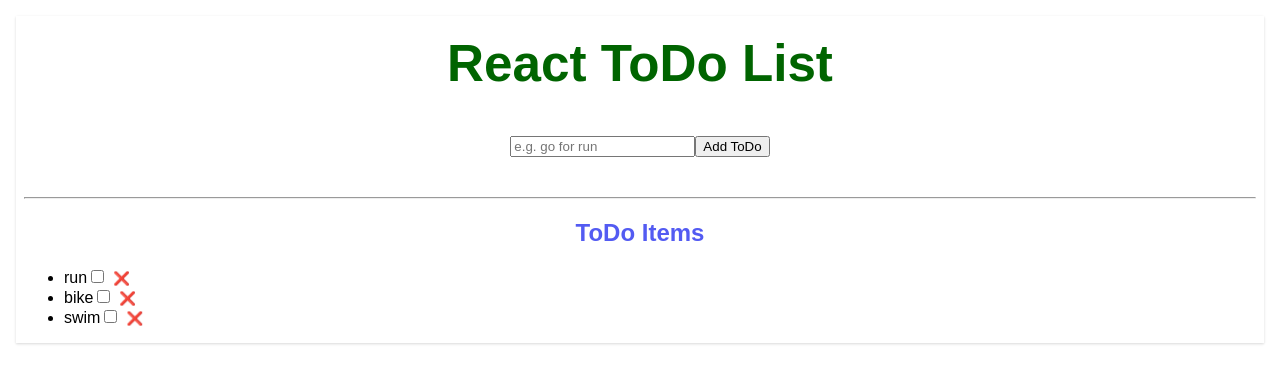
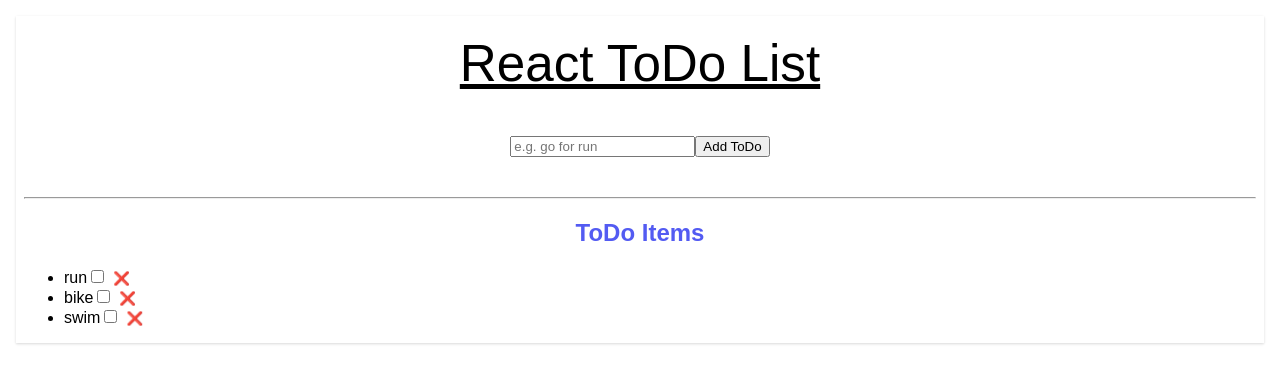
Before and after one commit to JackB91/React-Todo-List, a React (Vite) app: page / in a window 1280 px wide. Shown: the top 384 px of the page. Built offline with nearby package versions, Linux system fonts and the light colour scheme.

Commit message:
h1 style changes

```diff
--- a/src/index.css
+++ b/src/index.css
@@ -18,7 +18,8 @@
 h1 {
   font-size: 3.2em;
   line-height: 1.1;
-  color: darkgreen;
+  text-decoration: underline;
+  font-weight: 400;
 
 }
 
```
